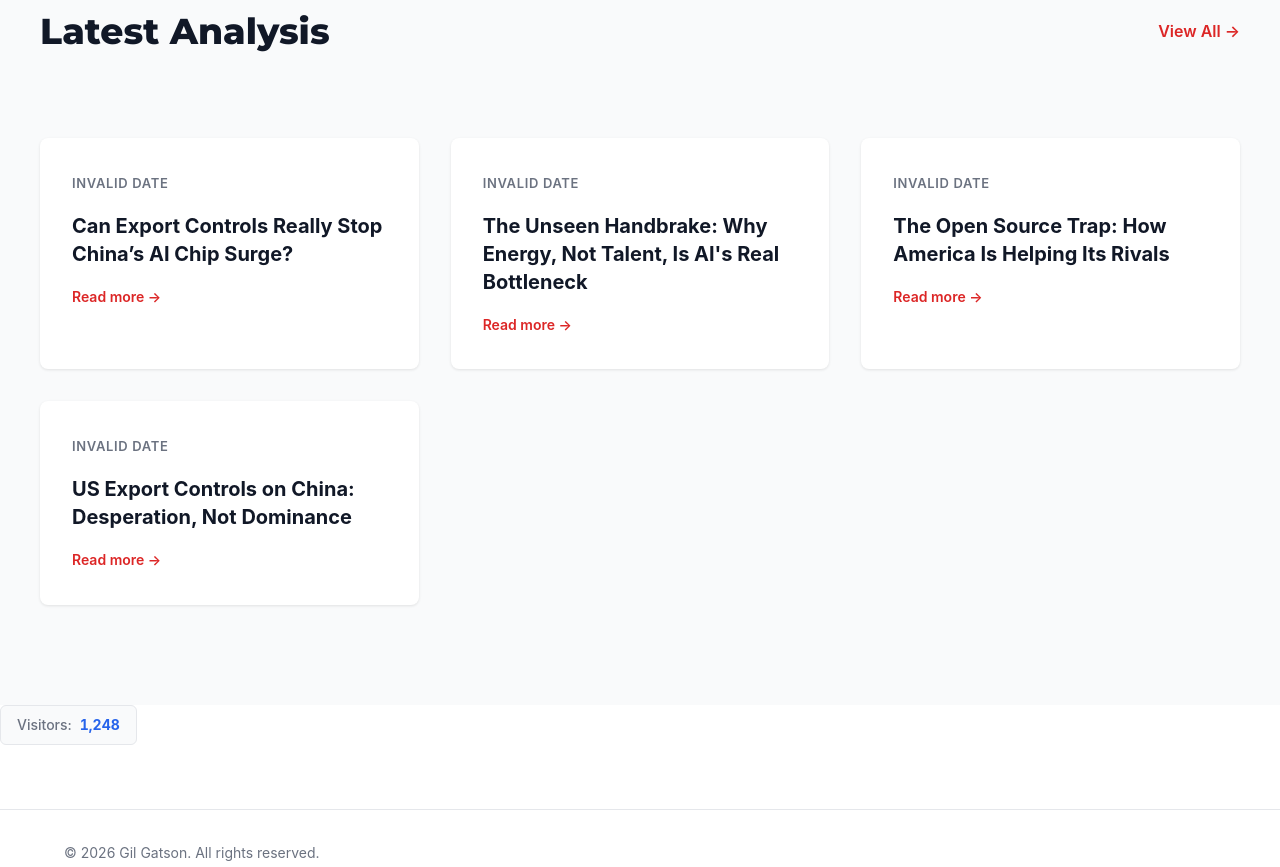
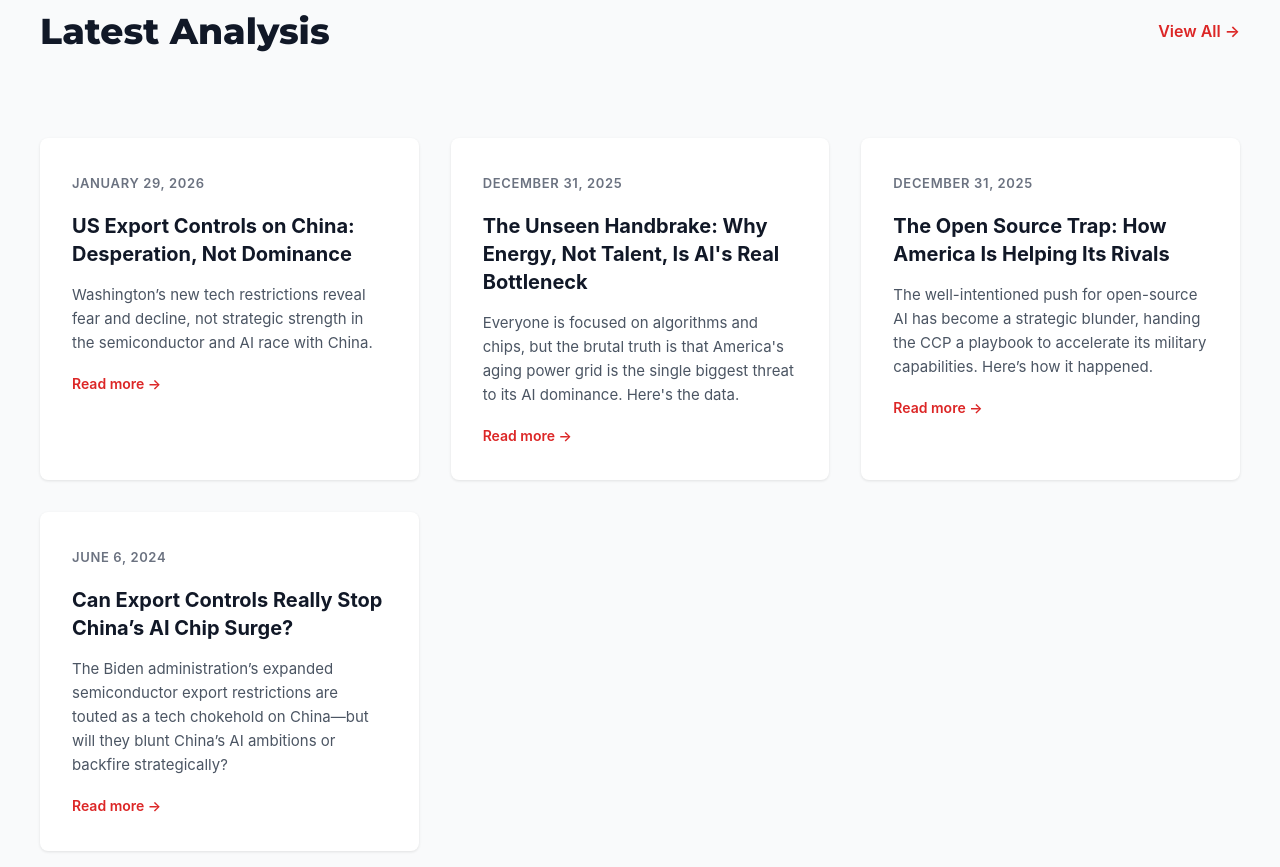
Before and after one commit to TechaiHorizon/gilgatson-website, an Astro site: page / in a window 1280 px wide. Shown: the part 2391-3258 px from the top of the page. Built offline with nearby package versions, Linux system fonts and the light colour scheme; Astro itself is replaced by a stand-in of ours.

Commit message:
Fix dynamic blog display to use pubDate and description fields

```diff
--- a/src/pages/index.astro
+++ b/src/pages/index.astro
@@ -5,8 +5,8 @@ import VisitorCounter from '../components/VisitorCounter.astro';
 // Get all blog posts and sort by date (newest first)
 const allPosts = await Astro.glob('../pages/blog/*.md');
 const sortedPosts = allPosts
-  .filter(post => post.frontmatter)
-  .sort((a, b) => new Date(b.frontmatter.date).getTime() - new Date(a.frontmatter.date).getTime())
+  .filter(post => post.frontmatter && post.frontmatter.pubDate)
+  .sort((a, b) => new Date(b.frontmatter.pubDate).getTime() - new Date(a.frontmatter.pubDate).getTime())
   .slice(0, 4); // Get only the 4 most recent
 ---
 
@@ -117,9 +117,9 @@ const sortedPosts = allPosts
       <div class="analysis-grid">
         {sortedPosts.map(post => (
           <article class="analysis-card">
-            <span class="card-date">{new Date(post.frontmatter.date).toLocaleDateString('en-US', { year: 'numeric', month: 'long', day: 'numeric' })}</span>
+            <span class="card-date">{new Date(post.frontmatter.pubDate).toLocaleDateString('en-US', { year: 'numeric', month: 'long', day: 'numeric' })}</span>
             <h3><a href={post.url}>{post.frontmatter.title}</a></h3>
-            <p>{post.frontmatter.excerpt}</p>
+            <p>{post.frontmatter.description}</p>
             <a href={post.url} class="card-link">Read more →</a>
           </article>
         ))}
```
